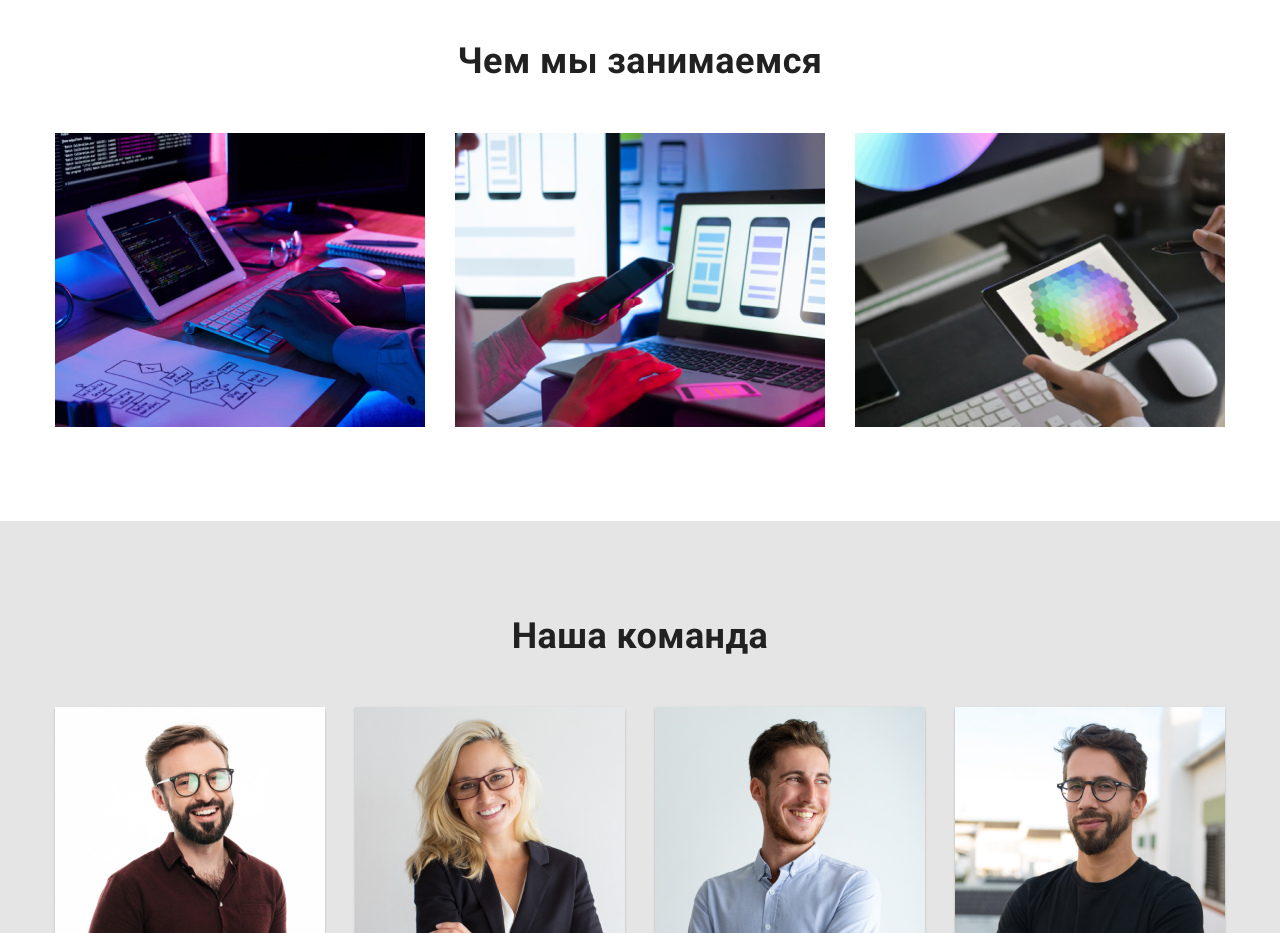
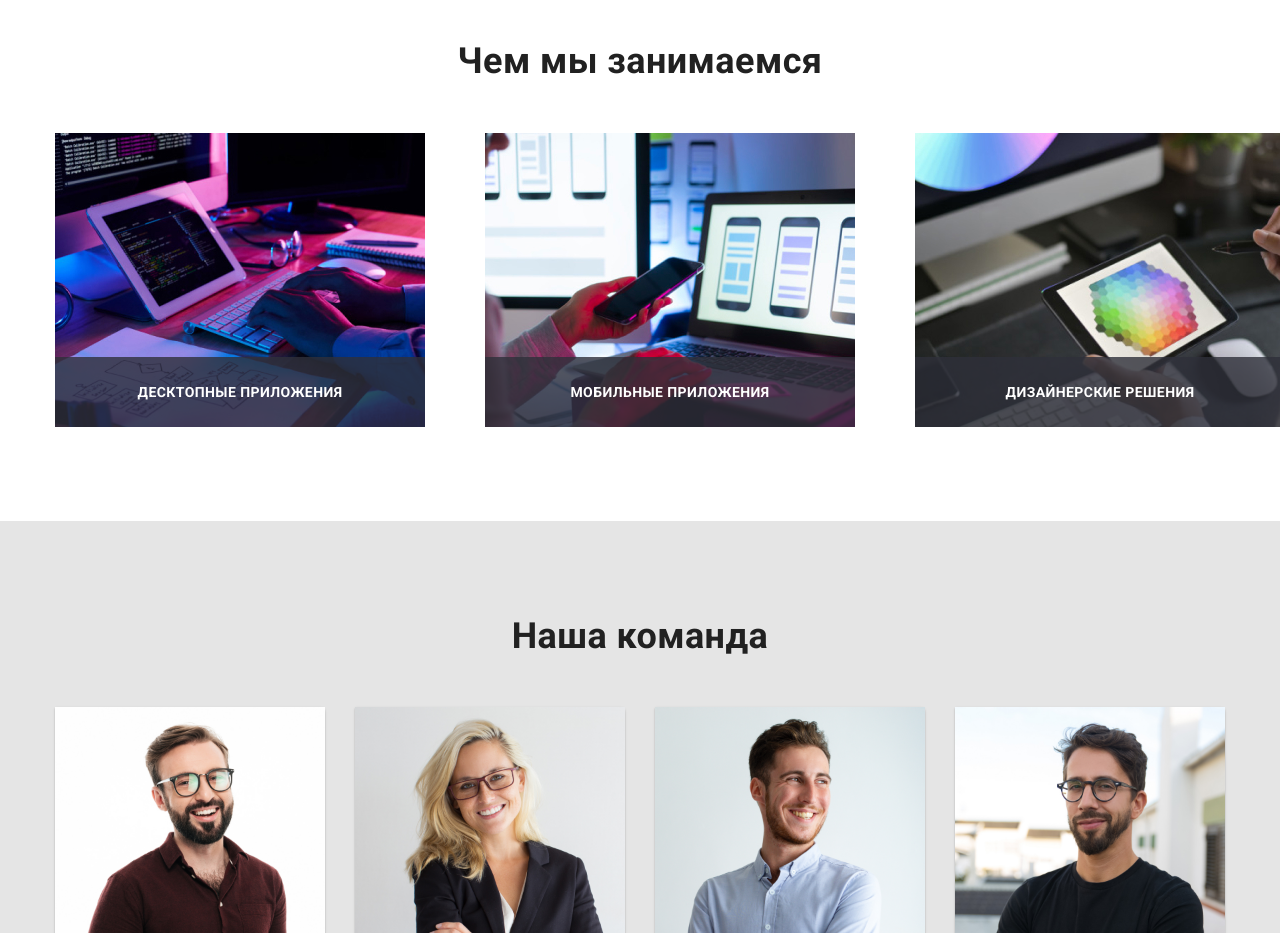
Before and after one commit to NicoleGutsul/goit-markup-hw-05, a plain HTML site: page index.html in a window 1280 px wide. Shown: the part 1080-2013 px from the top of the page. Drawn offline with nearby package versions, Linux system fonts and the light colour scheme.

Commit message:
добавляет текст поверх изображения в секции Чем мы занимаемся

```diff
--- a/css/styles.css
+++ b/css/styles.css
@@ -505,8 +505,30 @@ h6 {
 }
 /* Samples */
 
+.samples-list {
+  display: flex;
+  gap: 30px;
+}
+
 .samples-item {
   width: 370px;
+  position: relative;
+}
+
+.samples-text-block {
+  position: absolute;
+  bottom: 0;
+  width: 100%;
+  padding: 27px 0;
+  text-align: center;
+  background: rgba(47, 48, 58, 0.8);
+}
+
+.samples-text {
+  font-weight: 700;
+  line-height: calc(16 / 14);
+  text-transform: uppercase;
+  color: #ffffff;
 }
 /* Team */
 
--- a/index.html
+++ b/index.html
@@ -105,14 +105,23 @@
         <ul class="samples-list list v-centered">
           <li class="samples-item item">
             <img class="img" src="./images/frontend_development.jpg" alt="человек печатает на клавиатуре" width="370" />
+            <div class="samples-text-block">
+              <p class="samples-text">Десктопные приложения</p>
+            </div>
           </li>
           <li class="samples-item item">
             <img class="img" src="./images/product_design.jpg" alt="человек с телефоном в руке смотрит в ноутбук"
               width="370" />
+              <div class="samples-text-block">
+                <p class="samples-text">Мобильные приложения</p>
+              </div>
           </li>
           <li class="samples-item item">
             <img class="img" src="./images/ui_design.jpg" alt="человек выбирает цвет на графическом планшете"
               width="370" />
+              <div class="samples-text-block">
+                <p class="samples-text">Дизайнерские решения</p>
+              </div>
           </li>
         </ul>
       </div>
```
